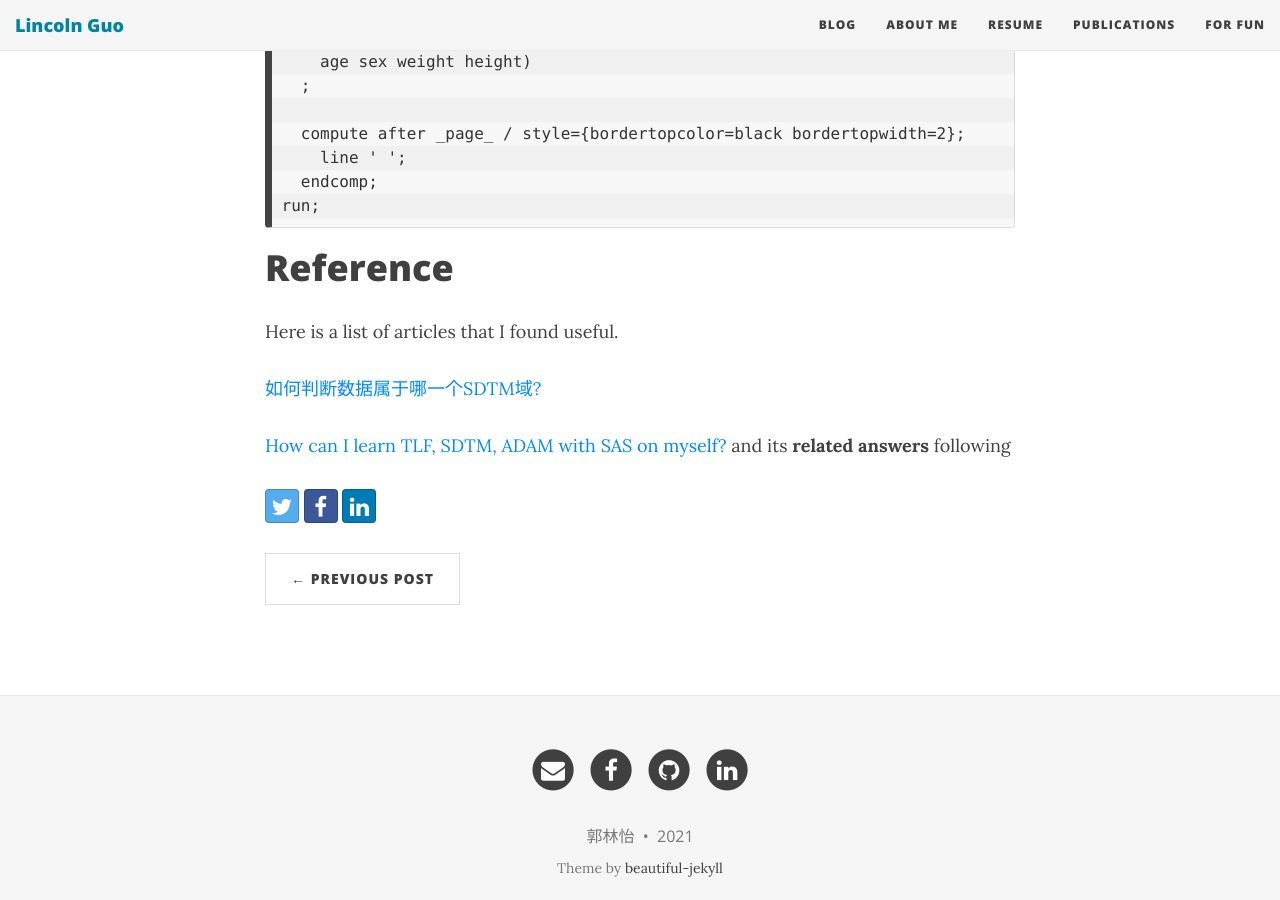
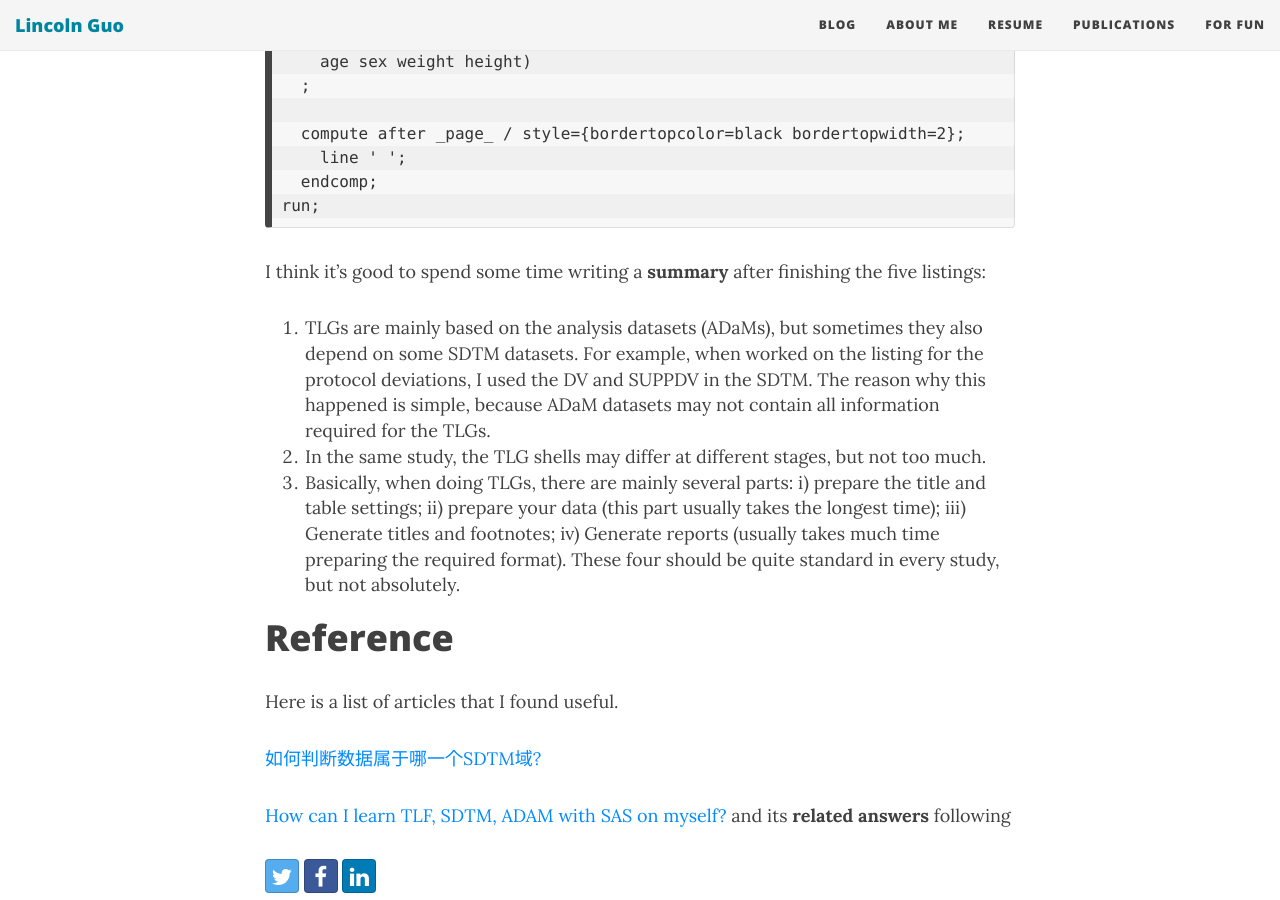
Before and after one commit to LinyiGuo96/LinyiGuo96.github.io, a Jekyll site: the page built from _posts/2021-06-16-SAS-Clinical-Trial-Study-Notes.md, in a window 1280 px wide and 900 px high, scrolled down 19115 px. Built offline with Jekyll 4.4.1, drawn with Linux system fonts in a browser that asks for light colours; nearby versions of some CDN libraries; comment, search, counter and statistics services are not loaded.

Commit message:
Update 2021-06-16-SAS-Clinical-Trial-Study-Notes.md

````diff
--- a/_posts/2021-06-16-SAS-Clinical-Trial-Study-Notes.md
+++ b/_posts/2021-06-16-SAS-Clinical-Trial-Study-Notes.md
@@ -550,6 +550,11 @@ proc report nowd data=sashelp.class
 run;
 ```
 
+I think it's good to spend some time writing a **summary** after finishing the five listings:
+
+1. TLGs are mainly based on the analysis datasets (ADaMs), but sometimes they also depend on some SDTM datasets. For example, when worked on the listing for the protocol deviations, I used the DV and SUPPDV in the SDTM. The reason why this happened is simple, because ADaM datasets may not contain all information required for the TLGs.
+2. In the same study, the TLG shells may differ at different stages, but not too much.
+3. Basically, when doing TLGs, there are mainly several parts: i) prepare the title and table settings; ii) prepare your data (this part usually takes the longest time); iii) Generate titles and footnotes; iv) Generate reports (usually takes much time preparing the required format). These four should be quite standard in every study, but not absolutely.
 
 
 
````
